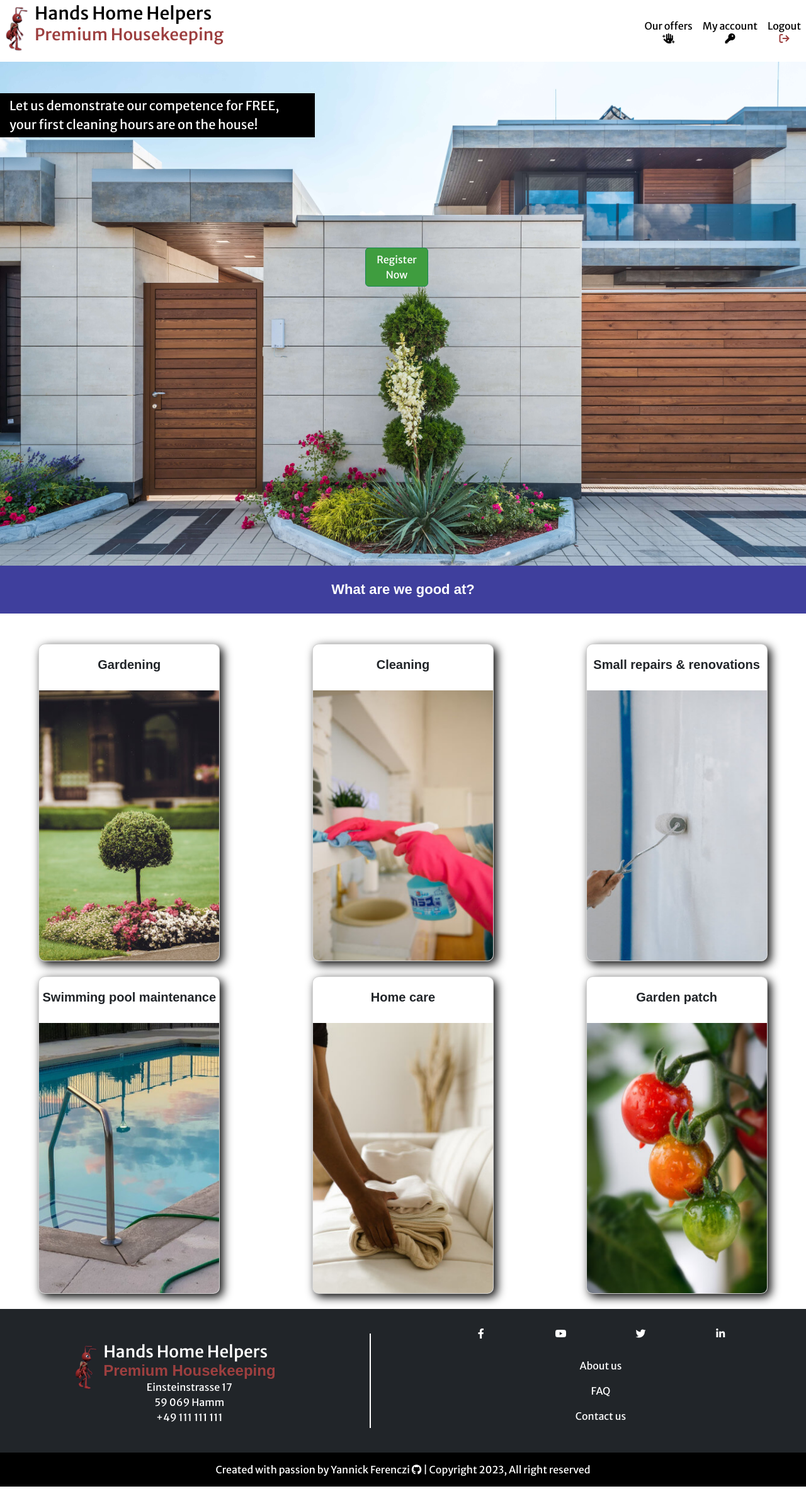
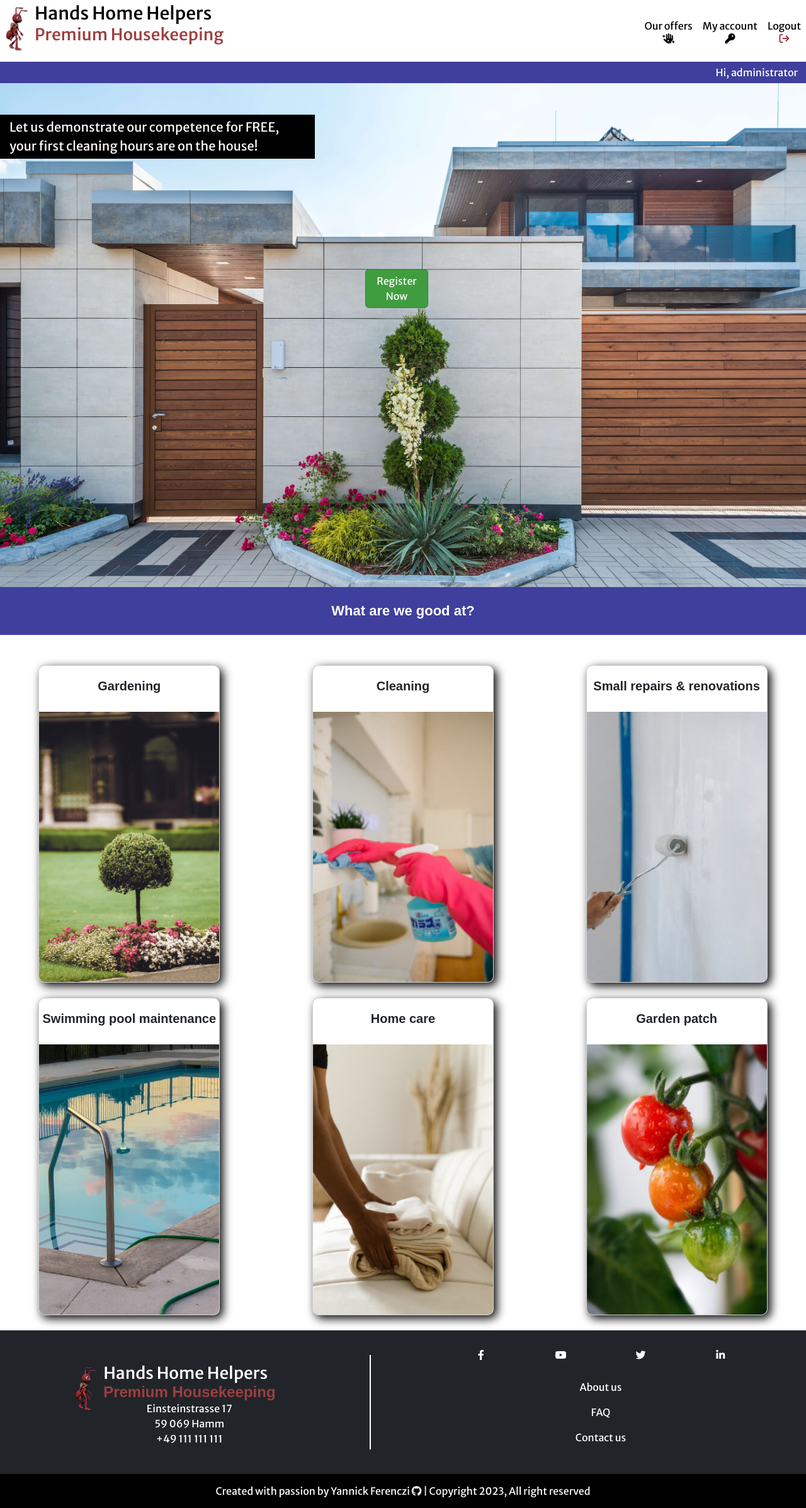
Before and after one commit to yannickferenczi/hands-home-helpers-website, a Django app: page / in a window 1280 px wide. Shown: the whole page at 63% size. Before the commit the page ends 2360 px from the top, so only its background shows below. Run offline with Django 3.2, Linux system fonts and the light colour scheme; a user stored in the database is signed in; some web fonts are replaced.

Commit message:
Add greetings and authentication urls

```diff
--- a/static/css/style.css
+++ b/static/css/style.css
@@ -107,6 +107,14 @@ a {
 .name-logo h3 {
     padding-top: 0;
     margin-top: 0;
+}
+
+.greetings {
+    margin-bottom: 0;
+    text-align: right;
+    padding: 5px 25px;
+    background-color: #3f3f9d;
+    color: white;
 }
 
 .main-footer {
--- a/templates/base.html
+++ b/templates/base.html
@@ -62,18 +62,18 @@
                         </li>
                         <li class="nav-item">
                             <a class="nav-link red-ant centered-content {% if request.path == home_url %}active{%endif%}" aria-current="page" aria-label="go to logout page"
-                                href="{% url 'home' %}">Logout <i
+                                href="{% url 'account_logout' %}">Logout <i
                                     class="fa-solid fa-arrow-right-from-bracket red-ant d-block centered-content"></i></a>
                         </li>
                         {% else %}
                         <li class="nav-item">
                             <a class="nav-link green-success centered-content {% if request.path == home_url %}active{%endif%}" aria-current="page" aria-label="go to login page"
-                                href="{% url 'home' %}">Login <i
+                                href="{% url 'account_login' %}">Login <i
                                     class="fa-solid fa-arrow-right-to-bracket green-success d-block centered-content"></i></a>
                         </li>
                         <li class="nav-item">
                             <a class="nav-link green-success centered-content {% if request.path == home_url %}active{%endif%}" aria-current="page" aria-label="go to registration page"
-                                href="{% url 'home' %}">Register <i
+                                href="{% url 'account_signup' %}">Register <i
                                     class="fa-solid fa-user-plus green-success d-block centered-content"></i></a>
                         </li>
                         {% endif %}
@@ -81,6 +81,13 @@
                 </div>
             </div>
         </nav>
+        <div class="container-fluid">
+            <div class="row">
+                {% if user.is_authenticated %}
+                <p class="col greetings">Hi, {{ user.username }}</p>
+                {% endif %}
+            </div>
+        </div>
     </header>
 
     <main class="main-content">
```
Also changed, not shown: db.sqlite3.
